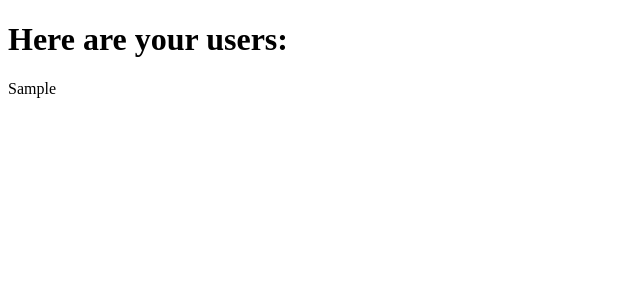
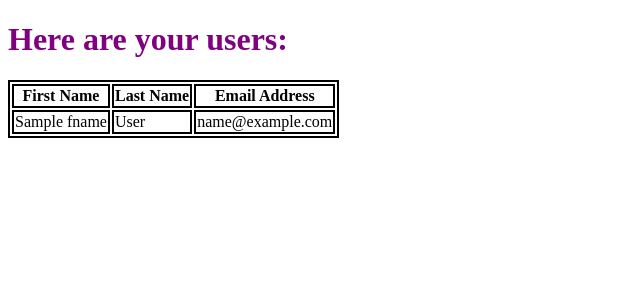
Before and after one commit to SoWrongImRight/python_django, a Django app: template backend/Django/level2_challenge/templates/app_one/users.html in a window 1280 px wide. Shown: the top 300 px of the page, without its empty margins (0-640 px from the left). Run offline with Django 3.2, Linux system fonts and the light colour scheme; the template is opened without the code that fills it: most values are stand-ins (such as "Sample title", 1, 10 or a date in 2020).

Commit message:
Finished Django Level 2 Challenge

```diff
--- a/backend/Django/level2_challenge/app_one/admin.py
+++ b/backend/Django/level2_challenge/app_one/admin.py
@@ -1,5 +1,5 @@
 from django.contrib import admin
-from app_one.models import User
+from app_one.models import app_users
 
 # Register your models here.
-admin.site.register(User)
+admin.site.register(app_users)
--- a/backend/Django/level2_challenge/app_one/models.py
+++ b/backend/Django/level2_challenge/app_one/models.py
@@ -1,7 +1,7 @@
 from django.db import models
 
 # Create your models here.
-class User(models.Model):
+class app_users(models.Model):
     fname = models.CharField(max_length=15)
     lname = models.CharField(max_length=15)
     mail = models.EmailField(max_length=75, unique=True)
--- a/backend/Django/level2_challenge/app_one/views.py
+++ b/backend/Django/level2_challenge/app_one/views.py
@@ -1,4 +1,5 @@
 from django.shortcuts import render
+from app_one.models import app_users
 
 # Create your views here.
 def index(request):
@@ -6,5 +7,6 @@ def index(request):
     return render(request, 'app_one/index.html',context=index_dict)
 
 def users(request):
-    user_dict = {'user_list':'replace with table of users info'}
+    user_records = app_users.objects.order_by('fname')
+    user_dict = {"user_list":user_records}
     return render(request, 'app_one/users.html',context=user_dict)
--- a/backend/Django/level2_challenge/level2_challenge/settings.py
+++ b/backend/Django/level2_challenge/level2_challenge/settings.py
@@ -16,7 +16,7 @@ import os
 # Build paths inside the project like this: BASE_DIR / 'subdir'.
 BASE_DIR = Path(__file__).resolve().parent.parent
 TEMPLATE_DIR = os.path.join(BASE_DIR,"templates")
-STATICFILES_DIR = os.path.join(BASE_DIR,'static')
+STATIC_DIR = os.path.join(BASE_DIR, "static")
 
 
 # Quick-start development settings - unsuitable for production
@@ -122,6 +122,6 @@ USE_TZ = True
 # https://docs.djangoproject.com/en/3.1/howto/static-files/
 
 STATIC_URL = '/static/'
-STATIC_DIRS = [
-    STATICFILES_DIR,
+STATICFILES_DIRS = [
+    STATIC_DIR,
 ]
--- a/backend/Django/level2_challenge/populate.py
+++ b/backend/Django/level2_challenge/populate.py
@@ -13,8 +13,8 @@ fake = Faker()
 
 def populate(n=10):
     for entry in range(n):
-        fake_fname = fake.name()
-        fake_lname = fake.name()
+        fake_fname = fake.first_name()
+        fake_lname = fake.last_name()
         fake_mail = fake.email()
 
         usergen = User.objects.get_or_create(fname=fake_fname,lname=fake_lname,mail=fake_mail)[0]
--- /dev/null
+++ b/backend/Django/level2_challenge/static/css/mystyle.css
@@ -0,0 +1,6 @@
+h1{
+    color: purple;
+}
+table, th, td{
+    border: 2px solid black;
+}
--- a/backend/Django/level2_challenge/templates/app_one/index.html
+++ b/backend/Django/level2_challenge/templates/app_one/index.html
@@ -3,7 +3,7 @@
 <!--[if lt IE 7]>      <html class="no-js lt-ie9 lt-ie8 lt-ie7"> <![endif]-->
 <!--[if IE 7]>         <html class="no-js lt-ie9 lt-ie8"> <![endif]-->
 <!--[if IE 8]>         <html class="no-js lt-ie9"> <![endif]-->
-<!--[if gt IE 8]>      <html class="no-js"> <!--<![endif]-->
+<!--[if gt IE 8]>      <html class="no-js"><![endif]-->
 <html>
     <head>
         <meta charset="utf-8">
@@ -11,7 +11,7 @@
         <title>Index Page</title>
         <meta name="description" content="">
         <meta name="viewport" content="width=device-width, initial-scale=1">
-        <link rel="stylesheet" href="">
+        <link rel="stylesheet" href="{% static "css/mystyle.css"%}"/>
     </head>
     <body>
         <!--[if lt IE 7]>
--- a/backend/Django/level2_challenge/templates/app_one/users.html
+++ b/backend/Django/level2_challenge/templates/app_one/users.html
@@ -3,7 +3,7 @@
 <!--[if lt IE 7]>      <html class="no-js lt-ie9 lt-ie8 lt-ie7"> <![endif]-->
 <!--[if IE 7]>         <html class="no-js lt-ie9 lt-ie8"> <![endif]-->
 <!--[if IE 8]>         <html class="no-js lt-ie9"> <![endif]-->
-<!--[if gt IE 8]>      <html class="no-js"> <!--<![endif]-->
+<!--[if gt IE 8]>      <html class="no-js"><![endif]-->
 <html>
     <head>
         <meta charset="utf-8">
@@ -11,15 +11,35 @@
         <title></title>
         <meta name="description" content="">
         <meta name="viewport" content="width=device-width, initial-scale=1">
-        <link rel="stylesheet" href="">
+        <link rel="stylesheet" href="{% static "css/mystyle.css" %}"/>
     </head>
     <body>
         <!--[if lt IE 7]>
             <p class="browsehappy">You are using an <strong>outdated</strong> browser. Please <a href="#">upgrade your browser</a> to improve your experience.</p>
         <![endif]-->
         <h1>Here are your users:</h1>
+        <div>
+            {% if user_list %}
+              <table>
+                  <thead>
+                      <th>First Name</th>
+                      <th>Last Name</th>
+                      <th>Email Address</th>
+                  </thead>
+                  {% for entry in user_list %}
+                  <tr>
+                      <td>{{ entry.fname }}</td>
+                      <td>{{ entry.lname }}</td>
+                      <td>{{ entry.mail }}</td>
+                  </tr>
+                  {% endfor %}
+              </table>
+              {% else %}
+                  <p>No User list access. Table not created.</p>
+                {% endif %}
+        </div>
 
-        {{ user_list }}
+
 
         <script src="" async defer></script>
     </body>
```
Also changed, not shown: backend/Django/level2_challenge/app_one/migrations/0002_auto_20201112_1228.py (added), backend/Django/level2_challenge/app_one/migrations/0003_auto_20201112_1241.py (added), backend/Django/level2_challenge/db.sqlite3.
